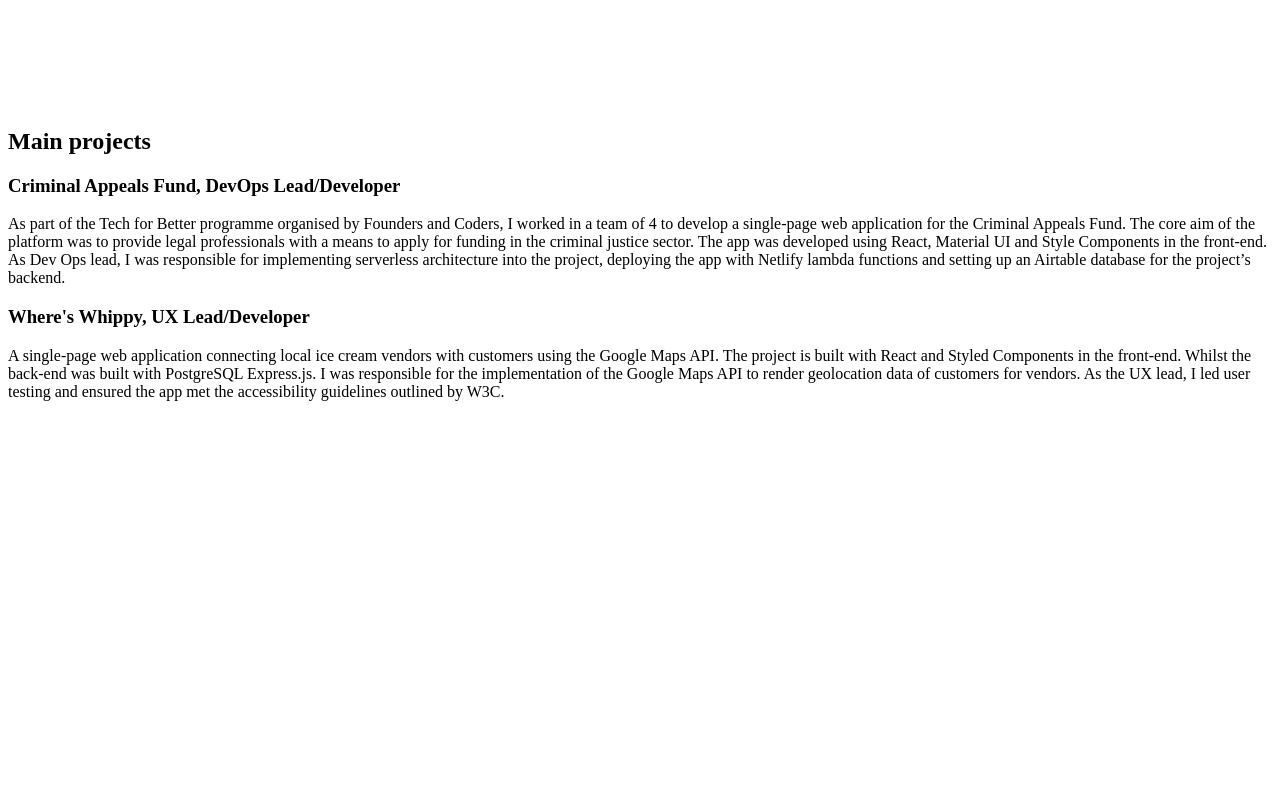
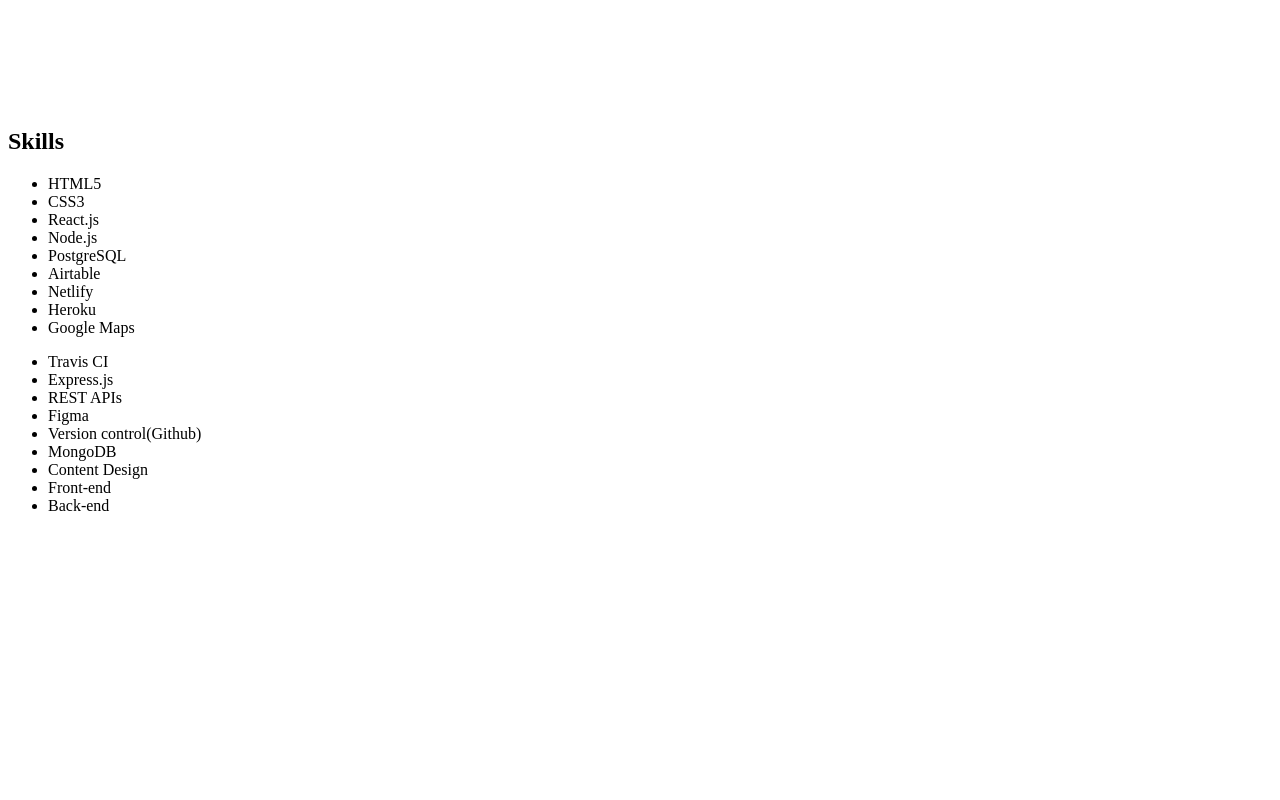
Before and after one commit to Lizzy-j/Portfolio, a website with bundled scripts: page index.html in a window 1280 px wide. Shown: the part 2340-3140 px from the top of the page. Built offline with nearby package versions, Linux system fonts and the light colour scheme.

Commit message:
remove main projects section

```diff
--- a/index.html
+++ b/index.html
@@ -93,27 +93,6 @@
 
         </section>
 
-
-        <section class="projects-container other section">
-          <div class="project-card">
-            <h2 class="projects--heading-main">Main projects</h2>
-              <h3 class="projects--heading">Criminal Appeals Fund, DevOps Lead/Developer</h3>
-              <p class="projects--text">
-                As part of the Tech for Better programme organised by Founders and Coders, I worked in a team of 4 to develop a single-page web application for the Criminal Appeals Fund.
-                 The core aim of the platform was to provide legal professionals with a means to apply for funding in the criminal justice sector.
-                  The app was developed using React, Material UI and Style Components in the front-end.
-                   As Dev Ops lead, I was responsible for implementing serverless architecture into the project, deploying the app with Netlify lambda functions and setting up an Airtable database for the project’s backend.</p>
-          </div>
-
-            <div class="project-card">
-              <h3 class="projects--heading">Where's Whippy, UX Lead/Developer</h3>
-              <p class="projects--text">A single-page web application connecting local ice cream vendors with customers using the Google Maps API.
-                The project is built with React and Styled Components in the front-end.
-                Whilst the back-end was built with PostgreSQL Express.js.
-                I was responsible for the implementation of the Google Maps API to render geolocation data of customers for vendors.
-                As the UX lead, I led user testing and ensured the app met the accessibility guidelines outlined by W3C.</p>
-            </div>
-        </section>
         <section class="expertise-container section">
           <h2 class="expertise--title">Skills</h2>
             <div class="skills-container">
```
Also changed, not shown: 1 other file.
